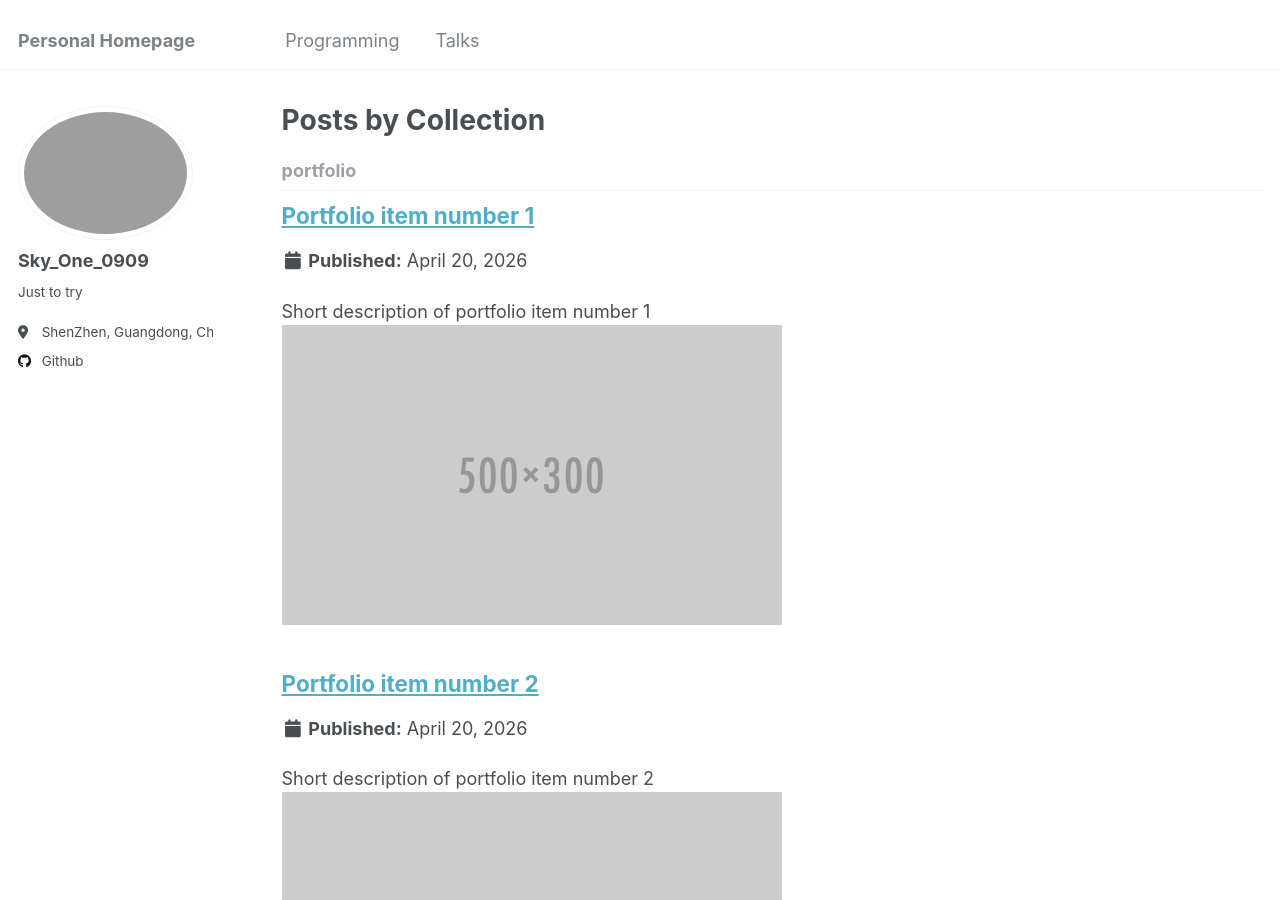
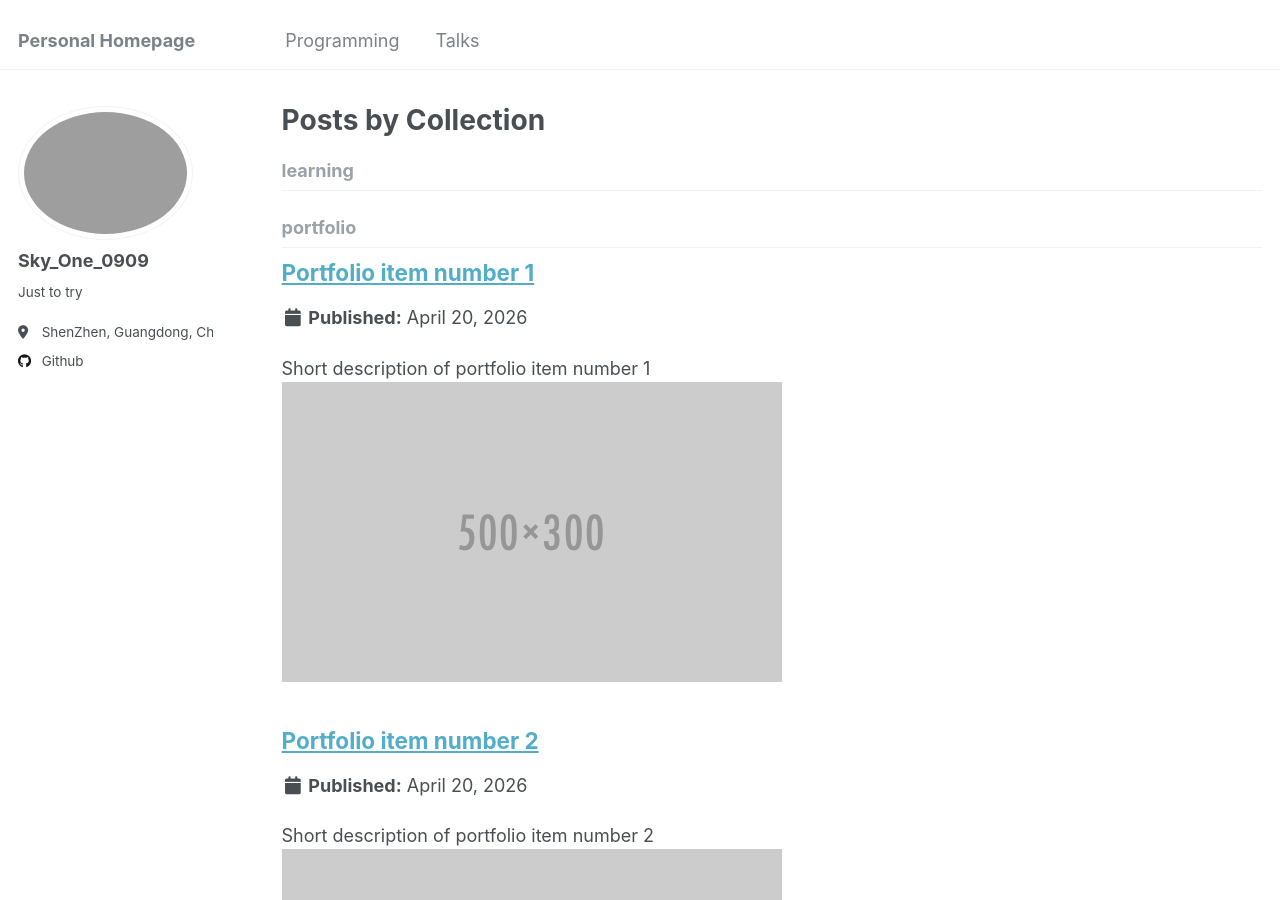
Before and after one commit to Tian1Han/Tian1Han.github.io, a Jekyll site: the page built from _pages/collection-archive.html, in a window 1280 px wide and 900 px high. Built offline with Jekyll 4.4.1, drawn with Linux system fonts in a browser that asks for light colours.

Commit message:
Add learning collection to site configuration

```diff
--- a/_config.yml
+++ b/_config.yml
@@ -224,6 +224,9 @@ collections:
   programming:
     output: true
     permalink: /:collection/:path/
+  learning:
+    output: true
+    permalink: /:collection/:path/
 
 # These settings control how pages and collections are included in the site
 defaults:
@@ -288,7 +291,14 @@ defaults:
       layout: talk
       author_profile: true
       share: true
-
+  # _learning
+  - scope:
+      path: ""
+      type: learning
+    values:
+      layout: talk
+      author_profile: true
+      share: true
 # Sass/SCSS
 sass:
   sass_dir: _sass
```
